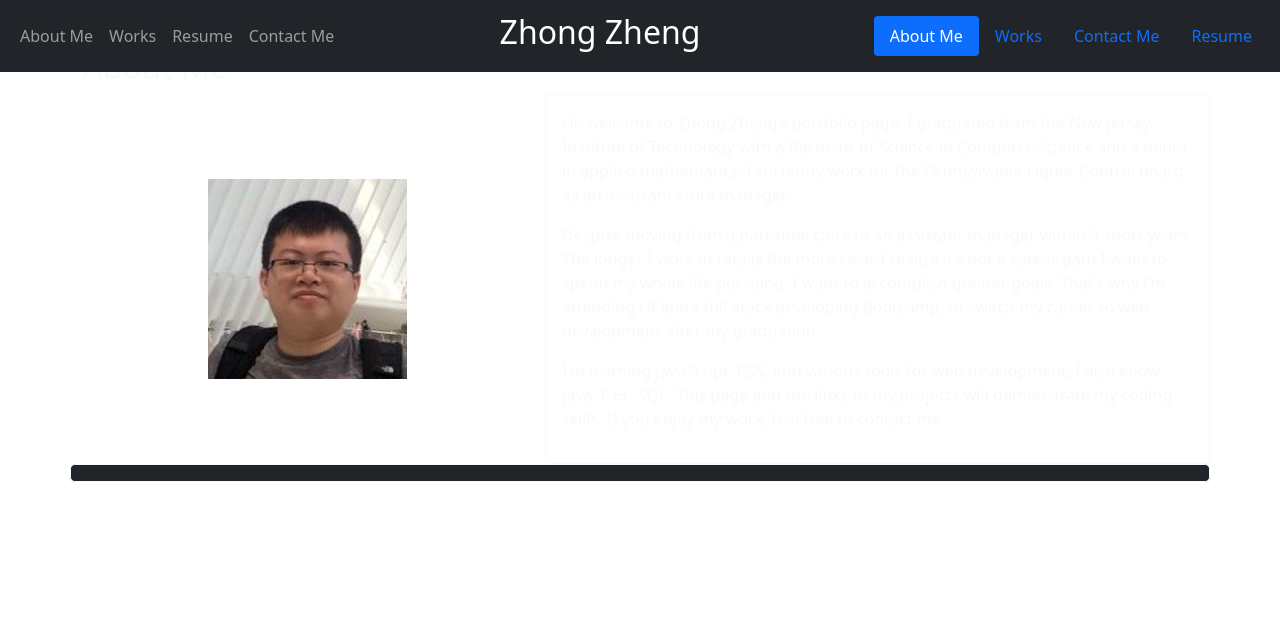
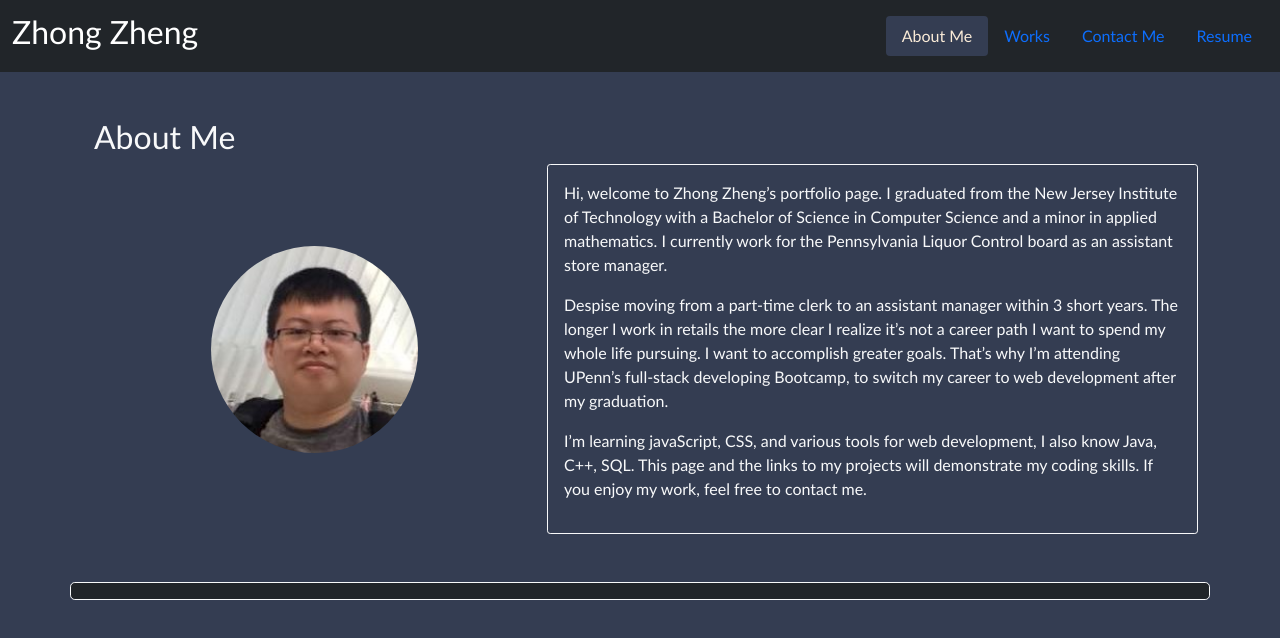
Before and after one commit to realzzkevin/zz-react-portfolio, a React (Create React App) app: page / in a window 1280 px wide. Shown: the top 638 px of the page. Built offline with nearby package versions, Linux system fonts and the light colour scheme.

Commit message:
fixing bugs

```diff
--- a/package.json
+++ b/package.json
@@ -10,7 +10,9 @@
     "bootstrap": "^5.0.2",
     "dotenv": "^8.2.0",
     "gh-pages": "^3.2.3",
+    "jquery": "^3.6.0",
     "react": "^17.0.2",
+    "react-bootstrap": "^2.0.0-beta.4",
     "react-dom": "^17.0.2",
     "react-scripts": "4.0.3",
     "web-vitals": "^1.1.2"
--- a/src/App.js
+++ b/src/App.js
@@ -1,5 +1,5 @@
 //import logo from './logo.svg';
-import './App.css';
+//import './App.css';
 import React from 'react';
 import MainContainer from './components/MainContainer';
 
--- a/src/components/Carousel.js
+++ b/src/components/Carousel.js
@@ -5,7 +5,7 @@ import WeatherDashboard from "../assets/images/weather-dashboard.png";
 import WorkdayScheduler from "../assets/images/workday-scheduler.png";
 
 
-export default function Carousel () {
+export default function Carousel() {
     return (
         <div className="my-works-carousel mt-2 container">
             <div id="MyWorkCaptions" className="carousel carousel-dark slide" data-bs-ride="carousel">
--- a/src/components/Footer.js
+++ b/src/components/Footer.js
@@ -2,7 +2,7 @@ import React from 'react';
 
 function Footer () {
     return (
-        <footer>
+        <footer className="mt-5 footer">
             <div className="container border border-light border-1 rounded-3 py-2 bg-dark">
                 <div className="row align-items-center justify-content-between" id="contact-list">
                     <div className="col-3 text-center">
--- a/src/components/Header.js
+++ b/src/components/Header.js
@@ -1,7 +1,7 @@
 import React from 'react';
-import Navigation from './Navigation';
+//import Navigation from './Navigation';
 
-function Header({ currentPage, HandlePageChange }) {
+function Header({ currentPage, handlePageChange }) {
     return (
         <header >
             <nav className="navbar navbar-expand-lg fixed-top navbar-dark bg-dark">
@@ -13,23 +13,63 @@ function Header({ currentPage, HandlePageChange }) {
                         <div className="collapse navbar-collapse" id="navbarScroll">
                             <ul className="navbar-nav me-auto my-2 my-lg-0 navbar-nav-scroll" >
                                 <li className="nav-item">
-                                    <a className="nav-link" href="#about-me">About Me</a>
+                                    <a className="nav-link" onClick={() => handlePageChange('About')} href="#about-me">About Me</a>
                                 </li>
                                 <li className="nav-item">
-                                    <a className="nav-link" href="#my-works">Works</a>
+                                    <a className="nav-link" onClick={() => handlePageChange('Works')} href="#my-works">Works</a>
                                 </li>
                                 <li className="nav-item">
-                                    <a className="nav-link" href="#my-resume">Resume</a>
+                                    <a className="nav-link" onClick={() => handlePageChange('Resume')} href="#my-resume">Resume</a>
                                 </li>
                                 <li className="nav-item">
-                                    <a className="nav-link" href="#contact-me">Contact Me</a>
+                                    <a className="nav-link" onClick={() => handlePageChange('Contact')} href="#contact-me">Contact Me</a>
                                 </li>
                             </ul>
                         </div>
                     </div>
 
                     <a className="navbar-brand" href="#about-me"> <h2>Zhong Zheng</h2></a>
-                    <Navigation currentPage={currentPage} HandlePageChange={HandlePageChange} />
+                    {/*<Navigation currentPage={currentPage} HandlePageChange={handlePageChange} />*/}
+                    <div id="nav-bar-tabs">
+                        <ul className="nav nav-pills justify-content-end mb-0" id="page-tab" role="tablist">
+                            <li className="nav-item">
+                                <a
+                                    onClick={() => handlePageChange('About')}
+                                    className={currentPage === 'About' ? 'nav-link active' : 'nav-link'}
+                                    href="#About" data-toggle="tab" id="home-tab"
+                                >
+                                    About Me
+                                </a>
+                            </li>
+                            <li className="nav-item">
+                                <a
+                                    onClick={() => handlePageChange('Works')}
+                                    className={currentPage === 'Works' ? 'nav-link active' : 'nav-link'}
+                                    href="#Works" data-toggle="tab" id="works-tab"
+                                >
+                                    Works
+                                </a>
+                            </li>
+                            <li className="nav-item">
+                                <a
+                                    onClick={() => handlePageChange('Contact')}
+                                    className={currentPage === 'Contact' ? 'nav-link active' : 'nav-link'}
+                                    href="#contact" data-toggle="tab" id="contact-tab"
+                                >
+                                    Contact Me
+                                </a>
+                            </li>
+                            <li className="nav-item">
+                                <a
+                                    onClick={() => handlePageChange('Resume')}
+                                    className={currentPage === 'Resume' ? 'nav-link active' : 'nav-link'}
+                                    href="#my-resume" data-toggle="tab" id="resume-tab"
+                                >
+                                    Resume
+                                </a>
+                            </li>
+                        </ul>
+                    </div>
                 </div>
             </nav>
         </header>
--- a/src/components/MainContainer.js
+++ b/src/components/MainContainer.js
@@ -6,7 +6,7 @@ import Works from './pages/Works';
 import Contact from './pages/Contact';
 import Resume from './pages/Resume';
 
-export default function MainContainer () {
+export default function MainContainer() {
     const [currentPage, setCurrentPage] = useState('About');
 
     const renderPage = () => {
@@ -20,10 +20,10 @@ export default function MainContainer () {
             return <Contact />;
         }
         if (currentPage === 'Resume') {
-            return <Resume />
+            return <Resume />;
         }
 
-        return <About />
+        return <About />;
     };
 
     const handlePageChange = (page) => setCurrentPage(page);
@@ -31,7 +31,9 @@ export default function MainContainer () {
     return (
         <div>
             <Header currentPage={currentPage} handlePageChange={handlePageChange} />
-            {renderPage()}
+            <div className="container-lg">
+                {renderPage()}
+            </div>
             <Footer />
         </div>
     );
--- a/src/components/Navigation.js
+++ b/src/components/Navigation.js
@@ -1,20 +1,44 @@
 import React from 'react';
 
-function Navigation({ currentPage, HandlePageChange }) {
+function Navigation({ currentPage, handlePageChange }) {
     return (
         <div id="nav-bar-tabs">
             <ul className="nav nav-pills justify-content-end mb-0" id="page-tab" role="tablist">
                 <li className="nav-item">
-                    <a className={currentPage ==='About' ? 'nav-link active' : 'nav-link' } href="#About" data-toggle="tab" id="home-tab">About Me</a>
+                    <a
+                        onClick={() => handlePageChange('About')}
+                        className={currentPage === 'About' ? 'nav-link active' : 'nav-link'}
+                        href="#About" data-toggle="tab" id="home-tab"
+                    >
+                        About Me
+                    </a>
                 </li>
                 <li className="nav-item">
-                    <a className= {currentPage ==='Works' ? 'nav-link active' : 'nav-link' } href="#Works" data-toggle="tab" id="works-tab" >Works</a>
+                    <a
+                        onClick={() => handlePageChange('Works')}
+                        className={currentPage === 'Works' ? 'nav-link active' : 'nav-link'}
+                        href="#Works" data-toggle="tab" id="works-tab"
+                    >
+                        Works
+                    </a>
                 </li>
                 <li className="nav-item">
-                    <a className={currentPage ==='Contact' ? 'nav-link active' : 'nav-link' } href="#contact" data-toggle="tab" id="contact-tab" >Contact Me</a>
+                    <a
+                        onClick={() => handlePageChange('Contact')}
+                        className={currentPage === 'Contact' ? 'nav-link active' : 'nav-link'}
+                        href="#contact" data-toggle="tab" id="contact-tab"
+                    >
+                        Contact Me
+                    </a>
                 </li>
                 <li className="nav-item">
-                    <a className={currentPage ==='Resume' ? 'nav-link active' : 'nav-link' } href="#my-resume" data-toggle="tab" id="resume-tab" >Resume</a>
+                    <a
+                        onClick={() => handlePageChange('Resume')}
+                        className={currentPage === 'Resume' ? 'nav-link active' : 'nav-link'}
+                        href="#my-resume" data-toggle="tab" id="resume-tab"
+                    >
+                        Resume
+                    </a>
                 </li>
             </ul>
         </div>
--- a/src/components/pages/Contact.js
+++ b/src/components/pages/Contact.js
@@ -42,8 +42,6 @@ function ContactForm() {
         setMessage('');
     }
     const handleMouseOut = (e) => {
-        e.preventDfault();
-
         if (!e.target.value) {
             setError(`${e.target.name} is required.`);
         }
--- a/src/components/pages/Resume.js
+++ b/src/components/pages/Resume.js
@@ -1,5 +1,6 @@
 import React from 'react';
 import resumePdf from '../../assets/download/Zhong_Zheng_resume.pdf';
+import resumeImg from '../../assets/images/resume-img.png';
 
 export default function Resume() {
 
@@ -9,7 +10,7 @@ export default function Resume() {
             <div>
                 <figure className="figure container-fluid" id="resume">
                     <a data-bs-toggle="tooltip" data-bs-placement="top" title="Click to view my resume" href={resumePdf} target="_blank" download="ZhongZhengResume" rel="noreferrer">
-                        <img className="figure-img img-fluid border border-1 border-light rounded-3" src="./assets/images/resume-img.png" alt="Click to download My resume" id="resume-link"></img>
+                        <img className="figure-img img-fluid border border-1 border-light rounded-3" src={resumeImg} alt="Click to download My resume" id="resume-link"></img>
                     </a>
                 </figure>
             </div>
--- a/src/index.css
+++ b/src/index.css
@@ -1,29 +1,79 @@
-body {
-  margin: 0;
-  font-family: -apple-system, BlinkMacSystemFont, 'Segoe UI', 'Roboto', 'Oxygen',
-    'Ubuntu', 'Cantarell', 'Fira Sans', 'Droid Sans', 'Helvetica Neue',
-    sans-serif;
-  -webkit-font-smoothing: antialiased;
-  -moz-osx-font-smoothing: grayscale;
+*{
+  box-sizing: border-box;
+  border-width: 0;
+}
+/* defind colors use in the page.*/
+:root{
+--mainColor: rgb(185, 204, 211);
+--highLight: rgba(16, 19, 163, 0.575);
+--frameColor: rgb(203, 223, 22);
+--fontColor: rgb(8, 62, 207);
+--fontColorLight:rgb(255, 255, 255);
+--darkGray: rgb(52, 61, 82);
 }
 
-code {
-  font-family: source-code-pro, Menlo, Monaco, Consolas, 'Courier New',
-    monospace;
+body {
+  font-family:'Gill Sans', 'Gill Sans MT', Calibri, 'Trebuchet MS', sans-serif;
+  background-color: var(--darkGray);
+  padding-top: 70px;
+  position: relative;
+}
+nav {
+  align-items: flex-start;
 }
 
-:root {
-  --bg-light: #262626;
-  --bg: #1a1a1a;
-  --bg-dark: #000000;
+#my-photo {
+  height:6cm;
+  width: 6cm;
+  padding: 10px;
+  border-radius: 50%;
+  object-fit: cover;
+  object-position: center;
+}
 
-  --fg-light: #ffffff;
-  --fg: #f2f2f2;
-  --fg-dark: #e6e6e6;
+#resume-link {
+  object-fit: cover;
+  object-position: center;
+  margin: 1px;
+}
 
-  --fg-accent-light: #ffffcc;
-  --fg-accent: #ffff99;
-  --fg-accent-dark: #ffff80;
+.gallery-card {
+  margin: 5px;
+  padding-top: 2px;
+}
 
-  --fg-accent-2: #ffffff;
+.nav-pills .nav-item .active {
+  background-color: var(--darkGray);
+  color:antiquewhite;
 }
+
+.fas, .far, .fab {
+  color: white;
+}
+
+/* use @media to control display options for nav dropdown menu and pill style menu*/
+@media screen and (min-width: 993px){
+
+  #nav-dropdown, #navbarNavDarkDropdown{
+      display: none;
+  }
+
+}
+
+@media screen and (max-width:992px){
+
+  #nav-dropdown {
+      display: none;
+  }
+}
+
+
+@media screen and (max-width:768px){
+  #nav-dropdown {
+      display: block;
+  }
+
+  #nav-bar-tabs {
+      display: none;
+  }
+}
--- a/src/index.js
+++ b/src/index.js
@@ -1,12 +1,12 @@
 import React from 'react';
 import ReactDOM from 'react-dom';
-import './index.css';
 import App from './App';
 import 'bootstrap/dist/css/bootstrap.min.css';
+import './index.css';
+import 'jquery/dist/jquery.min.js'
+import 'bootstrap/dist/js/bootstrap.min.js'
 
 ReactDOM.render(
-  <React.StrictMode>
-    <App />
-  </React.StrictMode>,
+    <App />,
   document.getElementById('root')
 );
```
Also changed, not shown: public/manifest.json, 8 other files (tests, documents, lock files or other folders). Lines whose indentation alone changed are shown as unchanged.
